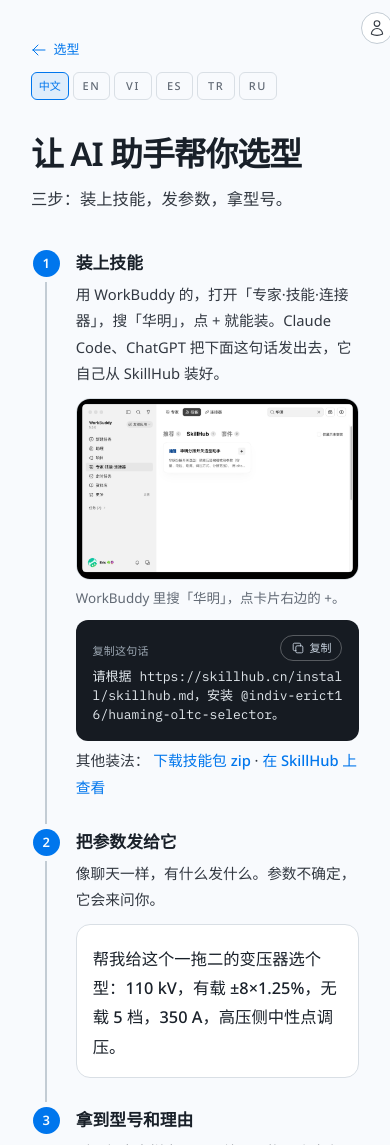
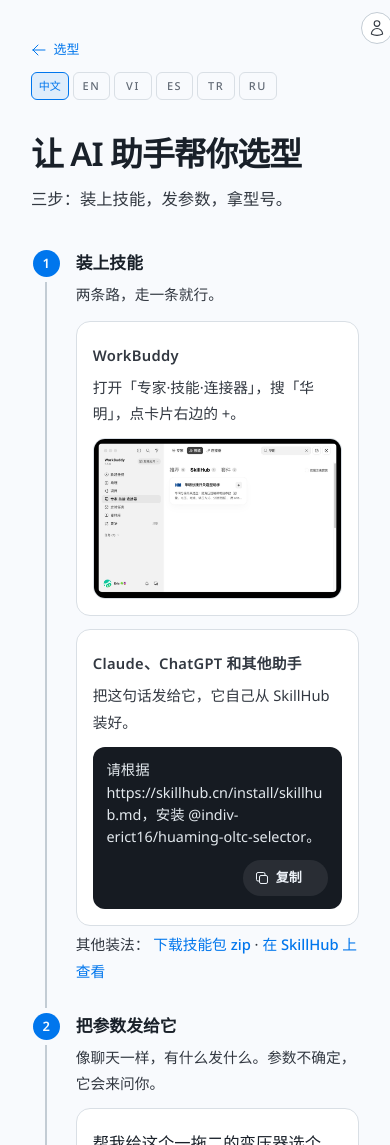
Before and after one commit to erict16/oltc-selector, a Next.js app: page /agents in a window 390 px wide. Shown: the top 1145 px of the page. Built offline with nearby package versions, Linux system fonts and the light colour scheme.

Commit message:
agents: two install paths, localized prompt, sliding copy pill
WorkBuddy search and send-a-line are separate. Copy slides to Copied.

```diff
--- a/app/globals.css
+++ b/app/globals.css
@@ -546,6 +546,29 @@ select:open {
 .guide-step-body .guide-term {
   margin-top: 0.7rem;
 }
+.guide-way {
+  margin-top: 0.85rem;
+  padding: 0.9rem 1rem 1rem;
+  border: 1px solid var(--color-rule);
+  border-radius: 14px;
+  background: #fff;
+}
+.guide-way-k {
+  margin: 0;
+  font-size: 0.75rem;
+  font-weight: 600;
+  letter-spacing: 0.02em;
+  color: var(--color-caption);
+}
+.guide-way > p {
+  margin: 0.35rem 0 0;
+  font-size: 0.92rem;
+  line-height: 1.7;
+  color: var(--color-ink-2);
+}
+.guide[lang="zh"] .guide-way > p {
+  line-height: 1.8;
+}
 .guide-shot {
   margin: 0.7rem 0 0;
 }
@@ -554,14 +577,137 @@ select:open {
   width: 100%;
   height: auto;
   border: 1px solid var(--color-rule);
-  border-radius: 14px;
+  border-radius: 12px;
   background: #111;
 }
-.guide-shot figcaption {
-  margin: 0.45rem 0 0;
-  font-size: 0.84rem;
-  line-height: 1.6;
-  color: var(--color-muted);
+
+.guide-prompt {
+  display: flex;
+  align-items: flex-start;
+  gap: 0.7rem;
+  margin-top: 0.7rem;
+  padding: 0.8rem 0.85rem;
+  border-radius: 12px;
+  background: var(--color-graphite);
+  color: oklch(93% 0.01 250);
+}
+.guide-prompt-text {
+  flex: 1;
+  min-width: 0;
+  margin: 0;
+  font-size: 0.9rem;
+  line-height: 1.55;
+  word-break: break-word;
+}
+.guide-copy {
+  --copy-h: 36px;
+  position: relative;
+  isolation: isolate;
+  flex-shrink: 0;
+  overflow: hidden;
+  height: var(--copy-h);
+  padding: 0 0.85rem 0 0.7rem;
+  border: 0;
+  border-radius: 999px;
+  background: oklch(100% 0 0 / 0.08);
+  color: oklch(96% 0.01 250);
+  cursor: pointer;
+  touch-action: manipulation;
+  transition-property: transform, background-color, color;
+  transition-duration: 160ms;
+  transition-timing-function: cubic-bezier(0.16, 1, 0.3, 1);
+}
+.guide-copy::before {
+  content: "";
+  position: absolute;
+  inset: 0;
+  z-index: -1;
+  border-radius: inherit;
+  background: oklch(100% 0 0 / 0.16);
+  transform: scaleX(0);
+  transform-origin: 100% 50%;
+  transition: transform 180ms cubic-bezier(0.16, 1, 0.3, 1);
+}
+@media (hover: hover) {
+  .guide-copy:hover::before {
+    transform: scaleX(1);
+  }
+  .guide-copy:hover .guide-copy-idle .guide-copy-ico {
+    transform: translateY(-1px);
+  }
+}
+.guide-copy:active {
+  transform: translateY(1px);
+}
+.guide-copy:focus-visible {
+  outline: 2px solid var(--color-accent);
+  outline-offset: 2px;
+}
+.guide-copy.is-copied {
+  background: color-mix(in oklch, var(--color-accent) 55%, #14203a);
+  color: var(--color-accent-ink);
+}
+.guide-copy.is-copied::before {
+  transform: none;
+  background: transparent;
+}
+.guide-copy-track {
+  position: relative;
+  display: grid;
+  height: 100%;
+  place-items: center start;
+}
+@media (max-width: 480px) {
+  .guide-prompt {
+    flex-direction: column;
+    align-items: stretch;
+  }
+  .guide-copy {
+    align-self: flex-end;
+  }
+}
+.guide-copy-idle,
+.guide-copy-done {
+  grid-area: 1 / 1;
+  display: inline-flex;
+  align-items: center;
+  gap: 0.35rem;
+  font-size: 0.8125rem;
+  font-weight: 600;
+  line-height: 1;
+  white-space: nowrap;
+  transition-property: transform, opacity;
+  transition-duration: 180ms;
+  transition-timing-function: cubic-bezier(0.16, 1, 0.3, 1);
+}
+.guide-copy-ico {
+  width: 1rem;
+  height: 1rem;
+  transition: transform 160ms cubic-bezier(0.16, 1, 0.3, 1);
+}
+.guide-copy-done {
+  transform: translateY(110%);
+  opacity: 0;
+}
+.guide-copy.is-copied .guide-copy-idle {
+  transform: translateY(-110%);
+  opacity: 0;
+}
+.guide-copy.is-copied .guide-copy-done {
+  transform: none;
+  opacity: 1;
+}
+@media (prefers-reduced-motion: reduce) {
+  .guide-copy,
+  .guide-copy::before,
+  .guide-copy-idle,
+  .guide-copy-done,
+  .guide-copy-ico {
+    transition: none;
+  }
+  .guide-copy:active {
+    transform: none;
+  }
 }
 .guide-alt {
   margin-top: 0.6rem;
--- a/components/AgentsGuide.tsx
+++ b/components/AgentsGuide.tsx
@@ -1,6 +1,10 @@
 "use client";
 
-import { ArrowLeftIcon, Square2StackIcon } from "@heroicons/react/24/outline";
+import {
+  ArrowLeftIcon,
+  CheckIcon,
+  Square2StackIcon,
+} from "@heroicons/react/24/outline";
 import Link from "next/link";
 import { useEffect, useRef, useState } from "react";
 import { LangSwitcher } from "@/components/LangSwitcher";
@@ -13,8 +17,6 @@ const BASE = process.env.NEXT_PUBLIC_BASE_PATH ?? "";
 const ZIP = "https://github.com/erict16/huaming-oltc-selector/archive/refs/heads/main.zip";
 const INSTALL = "npx -y oltc-selector@1.2.6";
 const RUN = "npx -y oltc-selector@1.2.6 --iu 350 --um 40.5 --conn D --reg W --pm 8";
-const WB_PROMPT =
-  "请根据 https://skillhub.cn/install/skillhub.md，安装 @indiv-erict16/huaming-oltc-selector。";
 const WB_PAGE = "https://skillhub.cn/@indiv-erict16/huaming-oltc-selector";
 const TYPE_OLTC = "CV2III-350Y/72.5-10193W";
 const TYPE_OCTC = "WSLIV-600Y/72.5-6x5A";
@@ -70,28 +72,34 @@ export function AgentsGuide() {
           <div className="guide-step-body">
             <h2>{c.s1t}</h2>
             <p>{c.s1b}</p>
+            <div className="guide-way">
+              <p className="guide-way-k">{c.s1wb}</p>
+              <p>{c.s1wbBody}</p>
               {c.wbShot ? (
                 <figure className="guide-shot">
                   <img
                     src={`${BASE}/agents/workbuddy-skillhub.jpg`}
-                  alt={c.wbShotAlt ?? ""}
+                    alt={c.wbShotAlt ?? c.wbShot}
                     width={1936}
                     height={1243}
                   />
-                <figcaption>{c.wbShot}</figcaption>
                 </figure>
               ) : null}
-            <div className="guide-term">
-              <Cmd
+            </div>
+            <div className="guide-way">
+              <p className="guide-way-k">{c.s1other}</p>
+              <p>{c.s1otherBody}</p>
+              <div className="guide-prompt">
+                <p className="guide-prompt-text">{c.s1prompt}</p>
+                <CopyBtn
                   id="install-prompt"
-                label={c.s1copy}
-                command={WB_PROMPT}
+                  text={c.s1prompt}
                   copied={copied}
                   copyLabel={c.copy}
                   copiedLabel={c.copied}
                   onCopy={onCopy}
-                bare
                 />
+              </div>
             </div>
             <p className="guide-alt">
               {c.s1alt}{" "}
@@ -199,6 +207,43 @@ export function AgentsGuide() {
   );
 }
 
+function CopyBtn({
+  id,
+  text,
+  copied,
+  copyLabel,
+  copiedLabel,
+  onCopy,
+}: {
+  id: string;
+  text: string;
+  copied: string | null;
+  copyLabel: string;
+  copiedLabel: string;
+  onCopy: (id: string, text: string) => void;
+}) {
+  const is = copied === id;
+  return (
+    <button
+      type="button"
+      className={`guide-copy${is ? " is-copied" : ""}`}
+      onClick={() => onCopy(id, text)}
+      aria-label={`${is ? copiedLabel : copyLabel}: ${text}`}
+    >
+      <span className="guide-copy-track" aria-live="polite">
+        <span className="guide-copy-idle">
+          <Square2StackIcon className="guide-copy-ico" aria-hidden />
+          <span>{copyLabel}</span>
+        </span>
+        <span className="guide-copy-done">
+          <CheckIcon className="guide-copy-ico" aria-hidden />
+          <span>{copiedLabel}</span>
+        </span>
+      </span>
+    </button>
+  );
+}
+
 function Cmd({
   id,
   label,
--- a/lib/i18nAgents.ts
+++ b/lib/i18nAgents.ts
@@ -6,10 +6,15 @@ export type AgentGuideCopy = {
   lead: string;
   s1t: string;
   s1b: string;
+  s1wb: string;
+  s1wbBody: string;
+  wbShot?: string;
+  wbShotAlt?: string;
+  s1other: string;
+  s1otherBody: string;
+  s1prompt: string;
   s1copy: string;
   s1alt: string;
-  wbShot?: string;
-  wbShotAlt?: string;
   dl: string;
   hub: string;
   s2t: string;
@@ -41,10 +46,16 @@ const zh: AgentGuideCopy = {
   title: "让 AI 助手帮你选型",
   lead: "三步：装上技能，发参数，拿型号。",
   s1t: "装上技能",
-  s1b: "用 WorkBuddy 的，打开「专家·技能·连接器」，搜「华明」，点 + 就能装。Claude Code、ChatGPT 把下面这句话发出去，它自己从 SkillHub 装好。",
+  s1b: "两条路，走一条就行。",
+  s1wb: "WorkBuddy",
+  s1wbBody: "打开「专家·技能·连接器」，搜「华明」，点卡片右边的 +。",
+  wbShot: "WorkBuddy 技能页搜华明，SkillHub 列出华明分接开关选型助手",
+  wbShotAlt: "WorkBuddy 技能页搜华明，SkillHub 列出华明分接开关选型助手",
+  s1other: "Claude、ChatGPT 和其他助手",
+  s1otherBody: "把这句话发给它，它自己从 SkillHub 装好。",
+  s1prompt:
+    "请根据 https://skillhub.cn/install/skillhub.md，安装 @indiv-erict16/huaming-oltc-selector。",
   s1copy: "复制这句话",
-  wbShot: "WorkBuddy 里搜「华明」，点卡片右边的 +。",
-  wbShotAlt: "WorkBuddy 技能页搜华明，SkillHub 列出华明分接开关选型助手",
   s1alt: "其他装法：",
   dl: "下载技能包 zip",
   hub: "在 SkillHub 上查看",
@@ -77,7 +88,13 @@ const en: AgentGuideCopy = {
   title: "Let an AI assistant pick the type",
   lead: "Three steps: install the skill, send the data, get the type.",
   s1t: "Install the skill",
-  s1b: "Send this line to your AI assistant. WorkBuddy, Claude Code, ChatGPT all work; it installs the skill from SkillHub by itself.",
+  s1b: "Two ways. Pick one.",
+  s1wb: "WorkBuddy",
+  s1wbBody: "Open Experts, Skills, Connectors. Search Huaming and tap +.",
+  s1other: "Claude, ChatGPT, and others",
+  s1otherBody: "Send this line to the assistant. It installs the skill from SkillHub.",
+  s1prompt:
+    "Follow https://skillhub.cn/install/skillhub.md and install @indiv-erict16/huaming-oltc-selector.",
   s1copy: "Copy the line",
   s1alt: "Other ways:",
   dl: "Download the skill zip",
@@ -111,7 +128,13 @@ const vi: AgentGuideCopy = {
   title: "Để trợ lý AI chọn kiểu giúp bạn",
   lead: "Ba bước: cài skill, gửi số liệu, nhận kiểu.",
   s1t: "Cài skill",
-  s1b: "Gửi câu này cho trợ lý AI của bạn. WorkBuddy, Claude Code, ChatGPT đều được; nó tự cài từ SkillHub.",
+  s1b: "Hai cách, chọn một.",
+  s1wb: "WorkBuddy",
+  s1wbBody: "Mở Chuyên gia, Kỹ năng, Kết nối. Tìm Huaming rồi bấm +.",
+  s1other: "Claude, ChatGPT và trợ lý khác",
+  s1otherBody: "Gửi câu này cho trợ lý. Nó tự cài skill từ SkillHub.",
+  s1prompt:
+    "Làm theo https://skillhub.cn/install/skillhub.md, cài @indiv-erict16/huaming-oltc-selector.",
   s1copy: "Chép câu này",
   s1alt: "Cách khác:",
   dl: "Tải gói skill zip",
@@ -145,7 +168,13 @@ const es: AgentGuideCopy = {
   title: "Que un asistente de IA elija el tipo",
   lead: "Tres pasos: instale el skill, envíe los datos, reciba el tipo.",
   s1t: "Instale el skill",
-  s1b: "Envíe esta línea a su asistente de IA. WorkBuddy, Claude Code y ChatGPT sirven; él mismo lo instala desde SkillHub.",
+  s1b: "Dos caminos. Elija uno.",
+  s1wb: "WorkBuddy",
+  s1wbBody: "Abra Expertos, Skills, Conectores. Busque Huaming y pulse +.",
+  s1other: "Claude, ChatGPT y otros",
+  s1otherBody: "Envíe esta línea al asistente. Él instala el skill desde SkillHub.",
+  s1prompt:
+    "Siga https://skillhub.cn/install/skillhub.md e instale @indiv-erict16/huaming-oltc-selector.",
   s1copy: "Copiar la línea",
   s1alt: "Otras formas:",
   dl: "Descargar el skill zip",
@@ -179,7 +208,13 @@ const tr: AgentGuideCopy = {
   title: "Tipi bir AI asistan seçsin",
   lead: "Üç adım: skill'i kurun, veriyi gönderin, tipi alın.",
   s1t: "Skill'i kurun",
-  s1b: "Bu satırı AI asistanınıza gönderin. WorkBuddy, Claude Code, ChatGPT hepsi olur; SkillHub'dan kendisi kurar.",
+  s1b: "İki yol var. Birini seçin.",
+  s1wb: "WorkBuddy",
+  s1wbBody: "Uzmanlar, Beceriler, Bağlayıcılar'ı açın. Huaming arayıp + dokunun.",
+  s1other: "Claude, ChatGPT ve diğerleri",
+  s1otherBody: "Bu satırı asistanınıza gönderin. SkillHub'dan kendisi kurar.",
+  s1prompt:
+    "https://skillhub.cn/install/skillhub.md adresine göre @indiv-erict16/huaming-oltc-selector kurun.",
   s1copy: "Satırı kopyala",
   s1alt: "Başka yollar:",
   dl: "Skill zip'ini indir",
@@ -213,7 +248,13 @@ const ru: AgentGuideCopy = {
   title: "Пусть ИИ-помощник подберёт тип",
   lead: "Три шага: установите skill, отправьте данные, получите тип.",
   s1t: "Установите skill",
-  s1b: "Отправьте эту строку своему ИИ-помощнику. WorkBuddy, Claude Code, ChatGPT, любой подойдёт; он сам установит skill из SkillHub.",
+  s1b: "Два пути. Выберите один.",
+  s1wb: "WorkBuddy",
+  s1wbBody: "Откройте Эксперты, Навыки, Коннекторы. Найдите Huaming и нажмите +.",
+  s1other: "Claude, ChatGPT и другие",
+  s1otherBody: "Отправьте эту строку помощнику. Он сам поставит skill из SkillHub.",
+  s1prompt:
+    "По https://skillhub.cn/install/skillhub.md установите @indiv-erict16/huaming-oltc-selector.",
   s1copy: "Копировать строку",
   s1alt: "Другие способы:",
   dl: "Скачать skill zip",
```
Also changed, not shown: 2 other files (tests, documents, lock files or other folders). Lines whose indentation alone changed are shown as unchanged.
